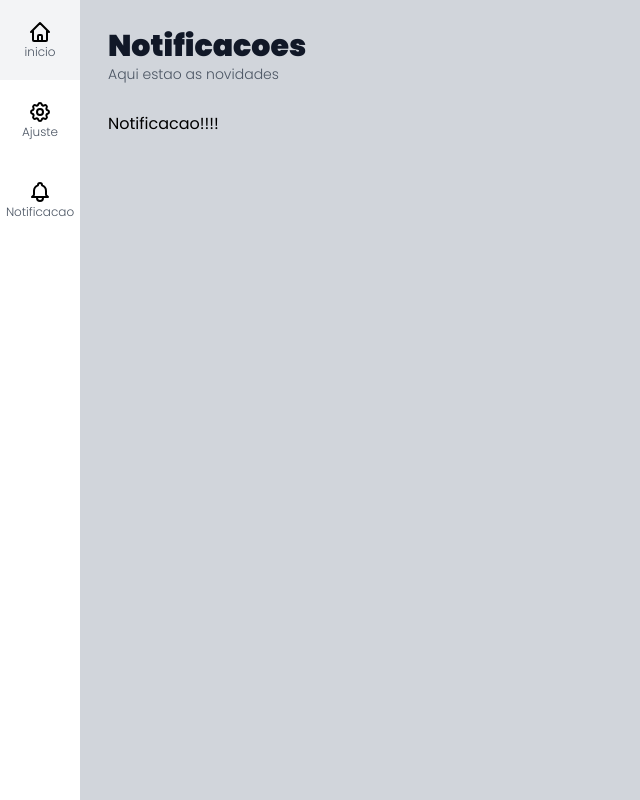
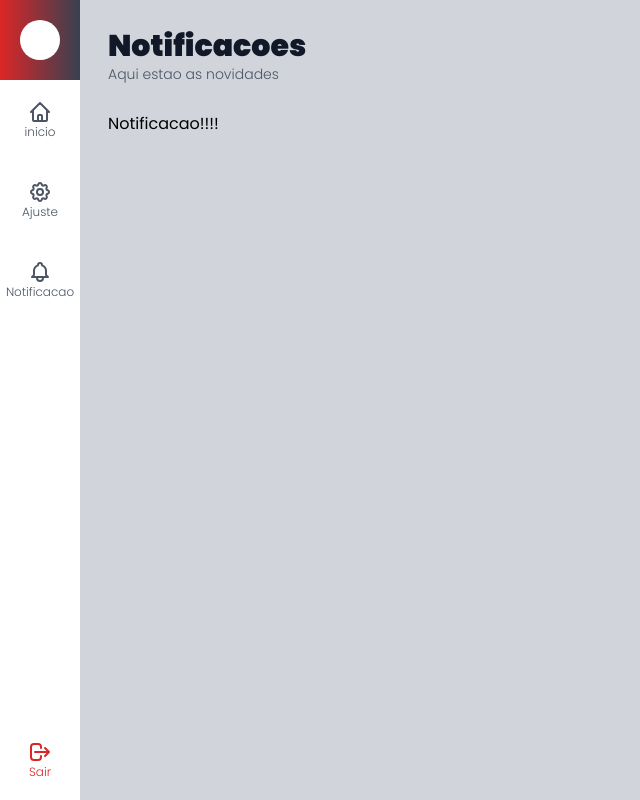
Before and after one commit to rafaelccorrea/template-login-ReactJs-NextJs, a Next.js app: page /notificacoes in a window 1280 px wide. Shown: the whole page, without its empty margins (0-640 px from the left). Built offline with nearby package versions, Linux system fonts and the light colour scheme.

Commit message:
Implementacao icon Logout e melhoria css

```diff
--- a/src/components/icons/index.tsx
+++ b/src/components/icons/index.tsx
@@ -18,3 +18,9 @@ export const PushNotif = (
         <path strokeLinecap="round" strokeLinejoin="round" strokeWidth={2} d="M15 17h5l-1.405-1.405A2.032 2.032 0 0118 14.158V11a6.002 6.002 0 00-4-5.659V5a2 2 0 10-4 0v.341C7.67 6.165 6 8.388 6 11v3.159c0 .538-.214 1.055-.595 1.436L4 17h5m6 0v1a3 3 0 11-6 0v-1m6 0H9" />
     </svg>
 )
+
+export const Logout = (
+    <svg xmlns="http://www.w3.org/2000/svg" className="h-6 w-6" fill="none" viewBox="0 0 24 24" stroke="currentColor">
+        <path strokeLinecap="round" strokeLinejoin="round" strokeWidth={2} d="M17 16l4-4m0 0l-4-4m4 4H7m6 4v1a3 3 0 01-3 3H6a3 3 0 01-3-3V7a3 3 0 013-3h4a3 3 0 013 3v1" />
+    </svg>
+)
--- /dev/null
+++ b/src/components/template/Logo.tsx
@@ -0,0 +1,16 @@
+import Image from 'next/image'
+
+export default function Logo() {
+
+    return(
+        <div className={`
+            h-10 w-10 rounded-full
+            bg-white
+        `}>
+            {/* <Image
+                src={'logo.png'}
+                alt={'Logo empresa'}
+            /> */}
+        </div>
+    )
+}
--- a/src/components/template/MenuItem.tsx
+++ b/src/components/template/MenuItem.tsx
@@ -1,24 +1,38 @@
 import Link from 'next/link';
 
 interface MenuItemProps {
-    url: string;
+    url?: string;
     text: string;
+    className?: string;
     icon: any;
+    OnClick?: (event: any) => void;
 }
 
 export default function MenuItem(props: MenuItemProps){
-    return (
-        <li className={`hover:bg-gray-100`}>
-            <Link href={props.url}>
-                <a className={`flex flex-col justify-center items-center h-20 w-20`}>
+    function LinkRender(){
+        return (
+            <a className={`
+                flex flex-col justify-center items-center
+                h-20 w-20 text-gray-600 ${props.className}`}>
                     {props.icon}
                     <span className={`
-                        text-xs font-light text-gray-600
+                        text-xs font-light
                     `}>
                         {props.text}
                     </span>
                 </a>
-            </Link>
+        )
+    }
+    return (
+        <li onClick={props.OnClick} className={`hover:bg-gray-100 cursor-pointer`}>
+            {props.url ? (
+                <Link href={props.url}>
+                    {LinkRender()}
+                </Link>
+            ): (
+                LinkRender()
+            )}
+
         </li>
     )
 }
--- a/src/components/template/MenuLateral.tsx
+++ b/src/components/template/MenuLateral.tsx
@@ -1,14 +1,31 @@
 import MenuItem from './MenuItem';
-import {Config, Home, PushNotif} from '../icons';
+import {Config, Home, Logout, PushNotif} from '../icons';
+import Logo from './Logo';
 
 export default function MenuLateral(){
     return (
-        <aside>
-            <ul>
+        <aside className={`flex flex-col`}>
+            <div className={`
+                flex flex-col items-center justify-center
+                bg-gradient-to-r from-red-600 to-gray-700
+                h-20 w-20
+            `}>
+                <Logo/>
+            </div>
+            <ul className={`flex-grow`}>
                 <MenuItem url="/" text="inicio" icon={Home}/>
                 <MenuItem url="/ajustes" text="Ajuste" icon={Config}/>
                 <MenuItem url="/notificacoes" text="Notificacao" icon={PushNotif}/>
             </ul>
+            <ul>
+                <MenuItem text="Sair" icon={Logout}
+                OnClick={() => console.log('text')}
+                className={`
+                    text-red-600
+                    hover:bg-red-400 hover:text-white
+                `}
+                />
+            </ul>
         </aside>
     )
 }
```
Also changed, not shown: public/logo.png (added).
